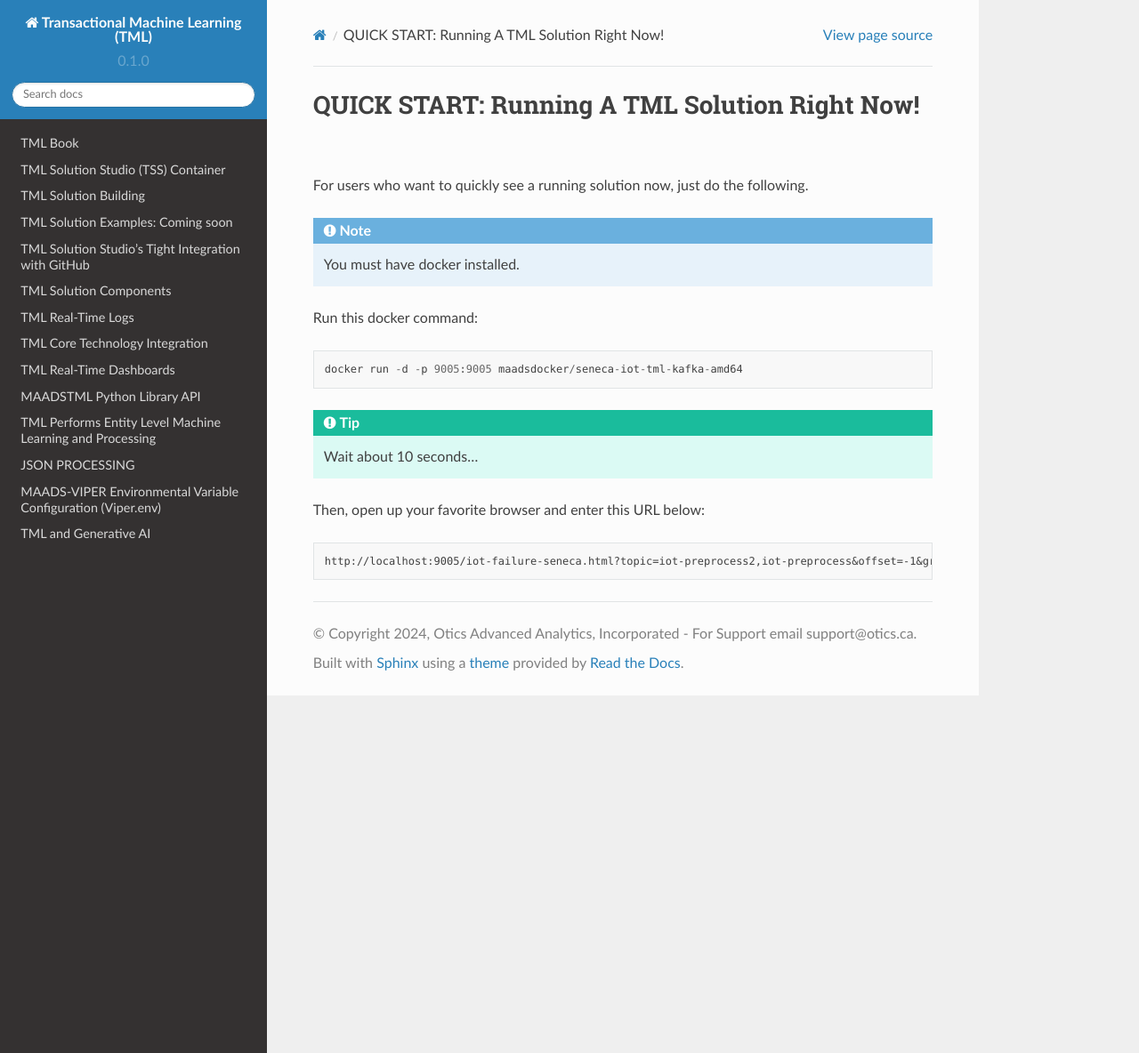
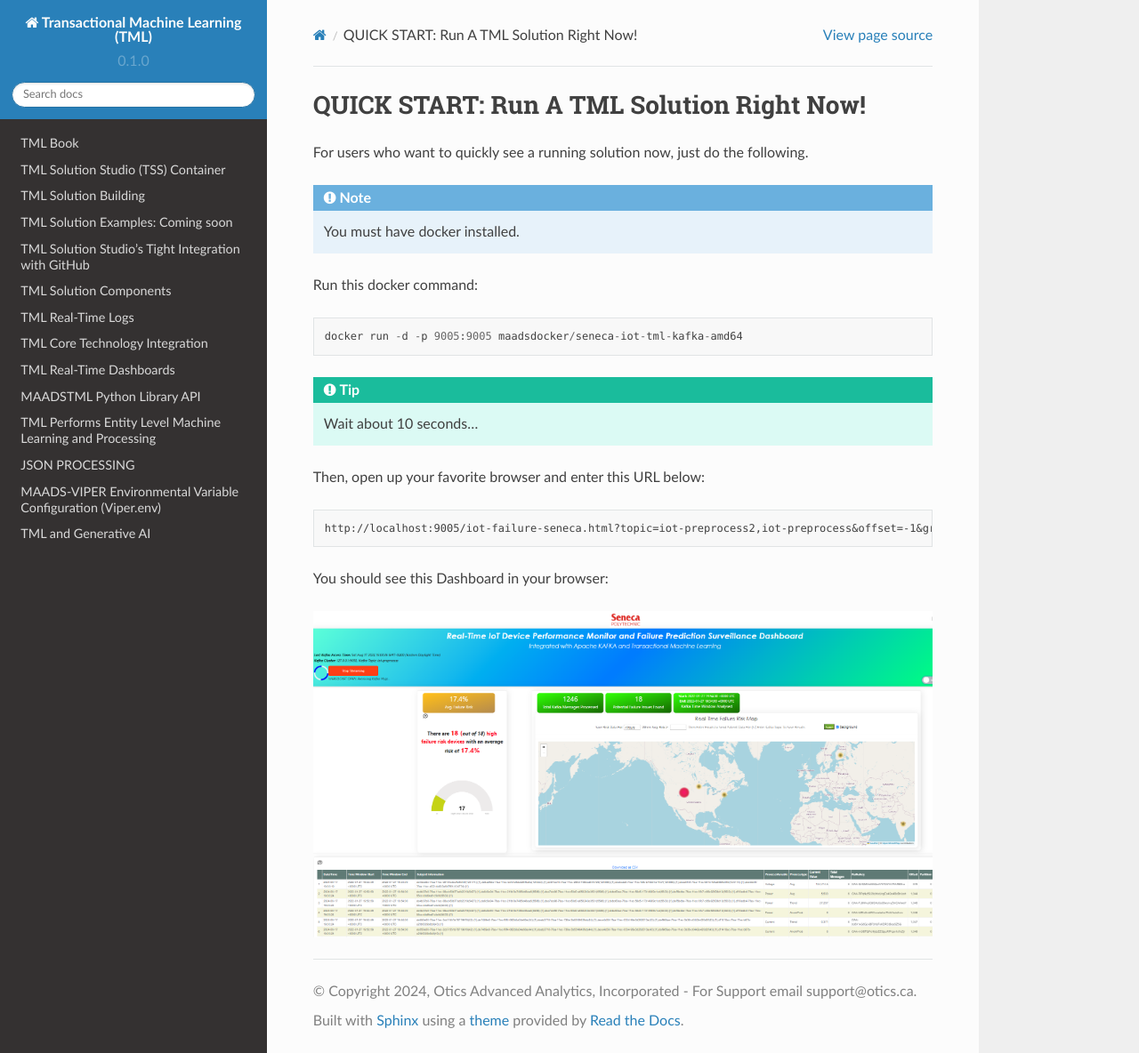
Before and after one commit to smaurice101/readthedocs, a Sphinx documentation site: the page built from docs/source/quickstart.rst, in a window 1280 px wide and 1184 px high. Shown: the whole window at 89% size. Built offline with Sphinx 7.4.7 and the Read the Docs theme 2.0.0, drawn with Linux system fonts in a browser that asks for light colours.

Commit message:
Update quickstart.rst

```diff
--- a/docs/source/quickstart.rst
+++ b/docs/source/quickstart.rst
@@ -1,4 +1,4 @@
-QUICK START: Running A TML Solution Right Now!
+QUICK START: Run A TML Solution Right Now!
 ====================================
 
 For users who want to quickly see a running solution now, just do the following.
@@ -21,3 +21,7 @@
 .. code-block::
 
     http://localhost:9005/iot-failure-seneca.html?topic=iot-preprocess2,iot-preprocess&offset=-1&groupid=&rollbackoffset=500&topictype=prediction&append=0&secure=1
+
+You should see this Dashboard in your browser:
+
+.. figure:: demosol.png
```
